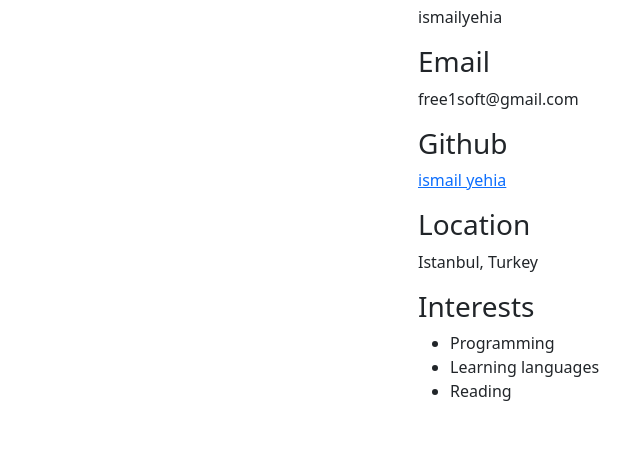
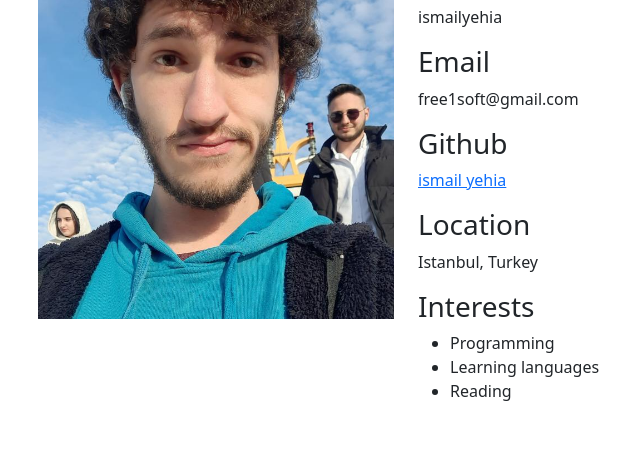
Before and after one commit to alwanof/gitpro-1, a plain HTML site: page users/ismailyehia.html in a window 1280 px wide. Shown: the part 351-800 px from the top of the page, without its empty margins (44-684 px from the left). Drawn offline with nearby package versions, Linux system fonts and the light colour scheme.

Commit message:
ismailyehia2

```diff
--- a/users/ismailyehia.html
+++ b/users/ismailyehia.html
@@ -30,7 +30,7 @@
       <div class="row">
         <div class="col-md-4">
           <img
-            src=""
+            src="../images/ismail.jpg"
             alt="User Profile Image"
             class="img-fluid mb-3"
           />
```
Also changed, not shown: images/ismail.jpg (added), ismailyahia.html (added).
